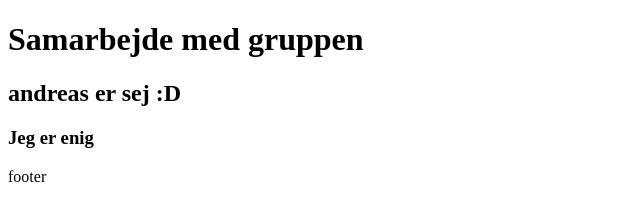
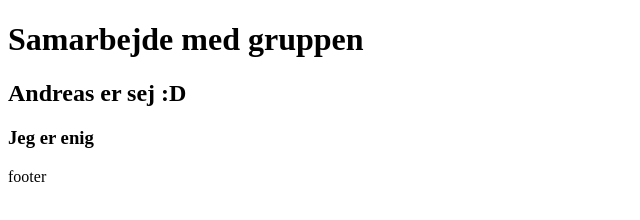
Before and after one commit to Astridisbach/samarbejde, a plain HTML site: page index.html in a window 1280 px wide. Shown: the full height of the page, 0-640 px from the left. Drawn offline with Linux system fonts and the light colour scheme.

Commit message:
grammatik rettelse

```diff
--- a/index.html
+++ b/index.html
@@ -8,7 +8,7 @@
 <body>
 
 <h1>Samarbejde med gruppen</h1>
-<h2>andreas er sej :D</h2>
+<h2>Andreas er sej :D</h2>
 <h3>Jeg er enig</h3>
 <!--HEJ-->
 
```
